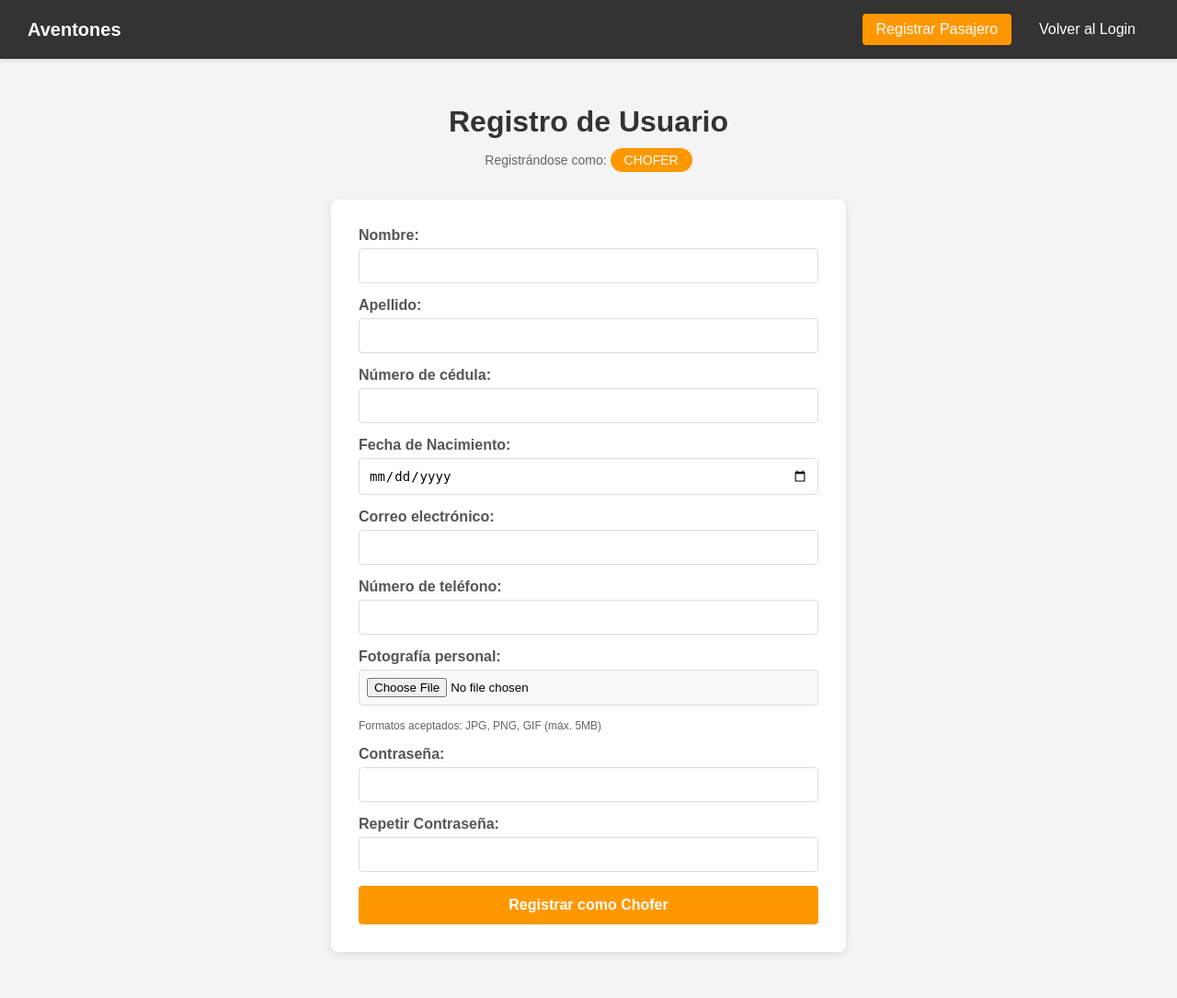
After one commit to pablora573-star/Proyecto1-ISW-613, a PHP site: page /pages/registration_chofer.php in a window 1280 px wide. The commit adds this page. Shown: the whole page at 92% size. Run offline with PHP 8.4, Linux system fonts and the light colour scheme.

Commit message:
Paginas y login
se crearon las paginas de registro y se modifico el login en su parte visual

```diff
--- /dev/null
+++ b/pages/registration_chofer.php
@@ -0,0 +1,179 @@
+<!DOCTYPE html>
+<html lang="es">
+
+<head>
+    <meta charset="UTF-8">
+    <meta name="viewport" content="width=device-width, initial-scale=1.0">
+    <title>Registro - Chofer</title>
+    <style>
+        * {
+            margin: 0;
+            padding: 0;
+            box-sizing: border-box;
+        }
+        body {
+            font-family: Arial, sans-serif;
+            background-color: #f4f4f4;
+        }
+        nav {
+            background-color: #333;
+            padding: 15px 30px;
+            display: flex;
+            justify-content: space-between;
+            align-items: center;
+            box-shadow: 0 2px 5px rgba(0,0,0,0.1);
+        }
+        nav h2 {
+            color: white;
+            font-size: 20px;
+        }
+        nav .nav-links {
+            display: flex;
+            gap: 15px;
+        }
+        nav a {
+            color: white;
+            text-decoration: none;
+            padding: 8px 15px;
+            border-radius: 4px;
+            transition: background-color 0.3s;
+        }
+        nav a:hover {
+            background-color: #555;
+        }
+        nav a.btn-primary {
+            background-color: #FF9800;
+        }
+        nav a.btn-primary:hover {
+            background-color: #F57C00;
+        }
+        .container {
+            max-width: 600px;
+            margin: 30px auto;
+            padding: 20px;
+        }
+        h1 {
+            text-align: center;
+            color: #333;
+            margin-bottom: 10px;
+        }
+        .subtitle {
+            text-align: center;
+            color: #666;
+            margin-bottom: 30px;
+            font-size: 14px;
+        }
+        form {
+            background: white;
+            padding: 30px;
+            border-radius: 8px;
+            box-shadow: 0 2px 10px rgba(0,0,0,0.1);
+        }
+        label {
+            display: block;
+            margin-bottom: 5px;
+            font-weight: bold;
+            color: #555;
+        }
+        input[type="text"],
+        input[type="email"],
+        input[type="tel"],
+        input[type="date"],
+        input[type="password"] {
+            width: 100%;
+            padding: 10px;
+            margin-bottom: 15px;
+            border: 1px solid #ddd;
+            border-radius: 4px;
+            font-size: 14px;
+        }
+        input[type="file"] {
+            width: 100%;
+            padding: 8px;
+            margin-bottom: 15px;
+            border: 1px solid #ddd;
+            border-radius: 4px;
+            background-color: #f9f9f9;
+        }
+        button {
+            width: 100%;
+            padding: 12px;
+            background-color: #FF9800;
+            color: white;
+            border: none;
+            border-radius: 4px;
+            font-size: 16px;
+            cursor: pointer;
+            font-weight: bold;
+        }
+        button:hover {
+            background-color: #F57C00;
+        }
+        .file-info {
+            font-size: 12px;
+            color: #666;
+            margin-bottom: 15px;
+        }
+        .badge {
+            display: inline-block;
+            background-color: #FF9800;
+            color: white;
+            padding: 5px 15px;
+            border-radius: 15px;
+            font-size: 14px;
+        }
+    </style>
+</head>
+
+<body>
+    <nav>
+        <h2>Aventones</h2>
+        <div class="nav-links">
+            <a href="./registration_pasajero.php" class="btn-primary">Registrar Pasajero</a>
+            <a href="/Proyecto1-ISW-613/index.php">Volver al Login</a>
+        </div>
+    </nav>
+
+    <div class="container">
+        <h1>Registro de Usuario</h1>
+        <p class="subtitle">Registrándose como: <span class="badge">CHOFER</span></p>
+
+        <form action="/actions/insertUser.php" method="post" enctype="multipart/form-data">
+
+            <!-- Campo oculto con el rol quemado -->
+            <input type="hidden" name="rol" value="chofer">
+
+            <label for="name">Nombre:</label>
+            <input type="text" id="name" name="name" required>
+
+            <label for="lastName">Apellido:</label>
+            <input type="text" id="lastName" name="lastName" required>
+
+            <label for="cedula">Número de cédula:</label>
+            <input type="text" id="cedula" name="cedula" required>
+
+            <label for="nacimiento">Fecha de Nacimiento:</label>
+            <input type="date" id="nacimiento" name="nacimiento" required>
+
+            <label for="correo">Correo electrónico:</label>
+            <input type="email" id="correo" name="correo" required>
+
+            <label for="telefono">Número de teléfono:</label>
+            <input type="tel" id="telefono" name="telefono" required>
+
+            <label for="foto">Fotografía personal:</label>
+            <input type="file" id="foto" name="foto" accept="image/*" required>
+            <p class="file-info">Formatos aceptados: JPG, PNG, GIF (máx. 5MB)</p>
+
+            <label for="password">Contraseña:</label>
+            <input type="password" id="password" name="password" required>
+
+            <label for="password2">Repetir Contraseña:</label>
+            <input type="password" id="password2" name="password2" required>
+
+            <button type="submit">Registrar como Chofer</button>
+        </form>
+    </div>
+</body>
+
+</html>
```
Also changed, not shown: index.php (+85 -15 lines), pages/registration.php (deleted, +0 -45 lines), pages/registration_admin.php (added, +179 -0 lines), pages/registration_pasajero.php (added, +179 -0 lines).
